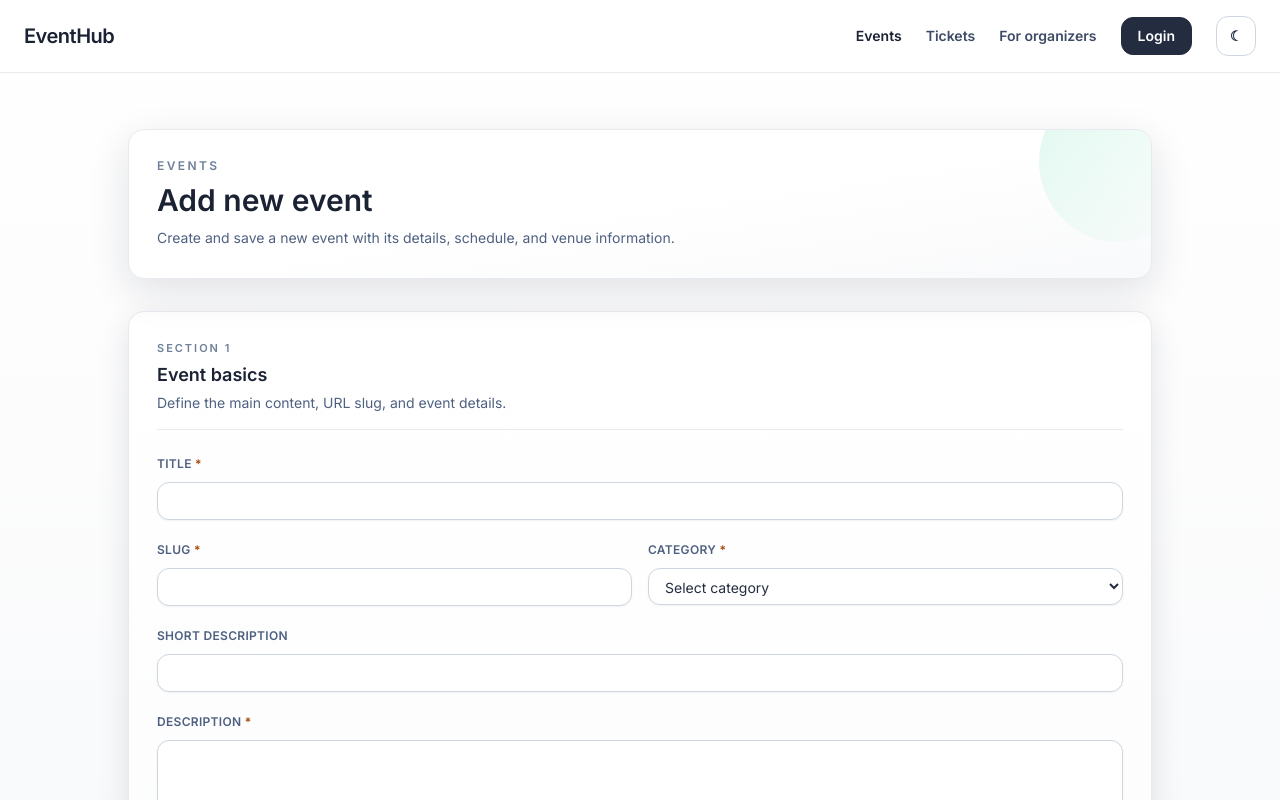
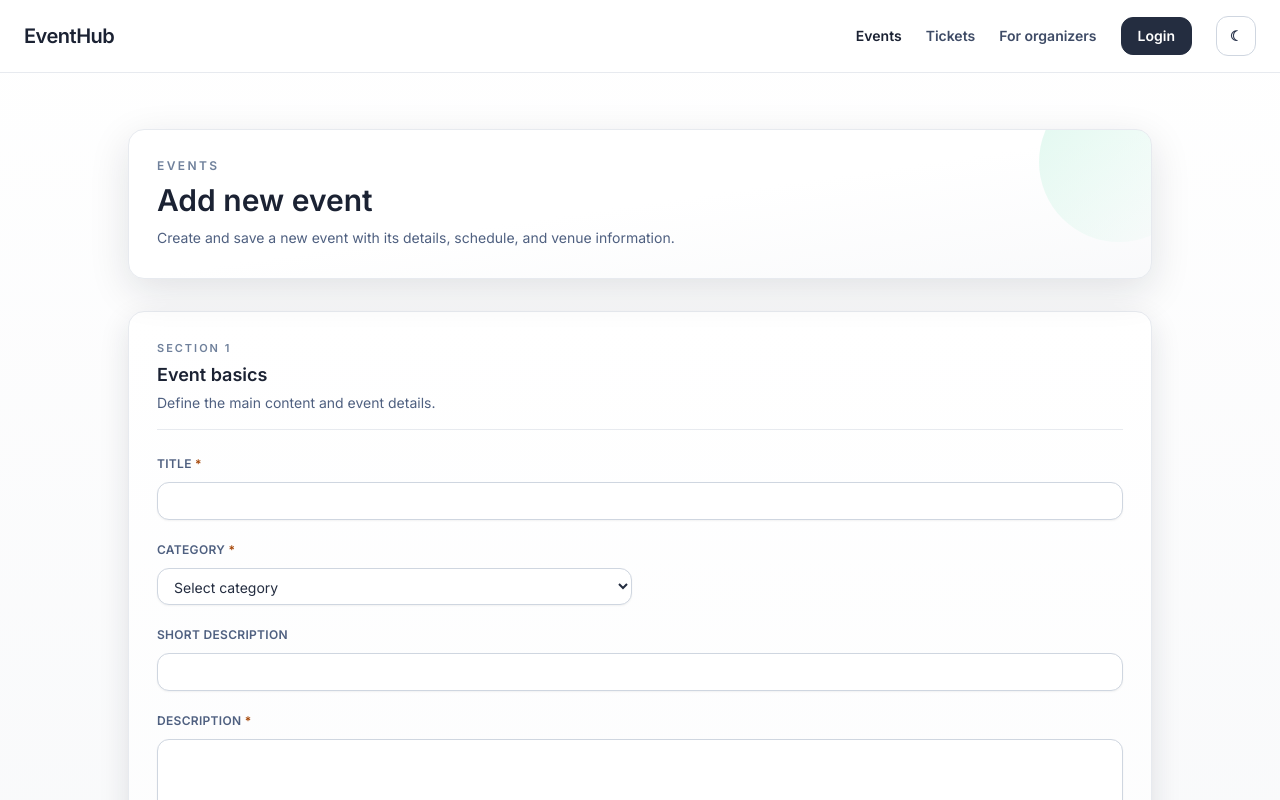
Before and after one commit to SLIIT-Y4-Research-Group/CTSE-Assignment-Frontend, a React (Vite) app: page /events/add in a window 1280 px wide. Shown: the top 800 px of the page. Built offline with nearby package versions, Linux system fonts and the light colour scheme.

Commit message:
add  logo

```diff
--- a/src/pages/event/AddEventPage.jsx
+++ b/src/pages/event/AddEventPage.jsx
@@ -61,7 +61,6 @@ const AddEventPage = () => {
   const eventServiceBaseUrl = "http://localhost:3002";
   const todayDate = new Date().toISOString().split("T")[0];
   const [form, setForm] = useState(initialForm);
-  const [isSlugManuallyEdited, setIsSlugManuallyEdited] = useState(false);
   const [submitting, setSubmitting] = useState(false);
   const [bannerUploading, setBannerUploading] = useState(false);
   const [bannerUploadError, setBannerUploadError] = useState("");
@@ -91,16 +90,10 @@ const AddEventPage = () => {
   const handleChange = (event) => {
     const { name, value, type, checked } = event.target;
 
-    if (name === "slug") {
-      setIsSlugManuallyEdited(true);
-    }
-
     setForm((prev) => ({
       ...prev,
       [name]: type === "checkbox" ? checked : value,
-      ...(name === "title" && !isSlugManuallyEdited
-        ? { slug: createSlugFromTitle(value) }
-        : {}),
+      ...(name === "title" ? { slug: createSlugFromTitle(value) } : {}),
     }));
   };
 
@@ -170,7 +163,7 @@ const AddEventPage = () => {
       const payload = {
         ...form,
         title: form.title.trim(),
-        slug: form.slug.trim(),
+        slug: (form.slug || createSlugFromTitle(form.title)).trim(),
         short_description: form.short_description.trim(),
         description: form.description.trim(),
         venue_name: form.venue_name.trim(),
@@ -184,7 +177,6 @@ const AddEventPage = () => {
       await createEvent(payload);
       setSuccessMessage("Event created successfully");
       setForm(initialForm);
-      setIsSlugManuallyEdited(false);
       setBannerUploadError("");
     } catch (err) {
       if (import.meta.env.DEV) {
@@ -234,7 +226,7 @@ const AddEventPage = () => {
             <p className="add-event-section__eyebrow">Section 1</p>
             <h2 className="text-lg font-semibold text-ink-900">Event basics</h2>
             <p className="mt-1 text-sm text-ink-500">
-              Define the main content, URL slug, and event details.
+              Define the main content and event details.
             </p>
           </div>
 
@@ -251,23 +243,6 @@ const AddEventPage = () => {
                 className="input"
                 name="title"
                 value={form.title}
-                onChange={handleChange}
-                required
-              />
-            </div>
-
-            <div className="space-y-2 form-field">
-              <label
-                htmlFor="slug"
-                className="text-xs font-semibold tracking-wide uppercase text-ink-500"
-              >
-                Slug <span className="text-gold-700">*</span>
-              </label>
-              <input
-                id="slug"
-                className="input"
-                name="slug"
-                value={form.slug}
                 onChange={handleChange}
                 required
               />
--- a/src/pages/event/EditEventPage.jsx
+++ b/src/pages/event/EditEventPage.jsx
@@ -45,6 +45,14 @@ const fieldLabels = {
 
 const isValidCategory = (value) => EVENT_CATEGORIES.includes(value);
 
+const createSlugFromTitle = (value) =>
+  value
+    .toLowerCase()
+    .trim()
+    .replace(/[^a-z0-9\s-]/g, "")
+    .replace(/\s+/g, "-")
+    .replace(/-+/g, "-");
+
 const EditEventPage = () => {
   const { id } = useParams();
   const todayDate = new Date().toISOString().split("T")[0];
@@ -78,7 +86,7 @@ const EditEventPage = () => {
 
       setForm({
         title: eventData.title || "",
-        slug: eventData.slug || "",
+        slug: eventData.slug || createSlugFromTitle(eventData.title || ""),
         short_description: eventData.short_description || "",
         description: eventData.description || "",
         date: eventData.date || "",
@@ -108,6 +116,7 @@ const EditEventPage = () => {
     setForm((prev) => ({
       ...prev,
       [name]: type === "checkbox" ? checked : value,
+      ...(name === "title" ? { slug: createSlugFromTitle(value) } : {}),
     }));
   };
 
@@ -149,9 +158,10 @@ const EditEventPage = () => {
 
     setSaving(true);
     try {
+      const nextSlug = (form.slug || createSlugFromTitle(form.title)).trim();
       const payload = {
         title: form.title.trim(),
-        slug: form.slug.trim(),
+        slug: nextSlug,
         short_description: form.short_description.trim(),
         description: form.description.trim(),
         date: form.date,
@@ -217,17 +227,6 @@ const EditEventPage = () => {
               className="mt-2 input"
               name="title"
               value={form.title}
-              onChange={handleChange}
-              required
-            />
-          </div>
-
-          <div>
-            <label className="text-xs font-semibold text-ink-600">Slug *</label>
-            <input
-              className="mt-2 input"
-              name="slug"
-              value={form.slug}
               onChange={handleChange}
               required
             />
```
Also changed, not shown: public/email-assets/logo.png (added).
